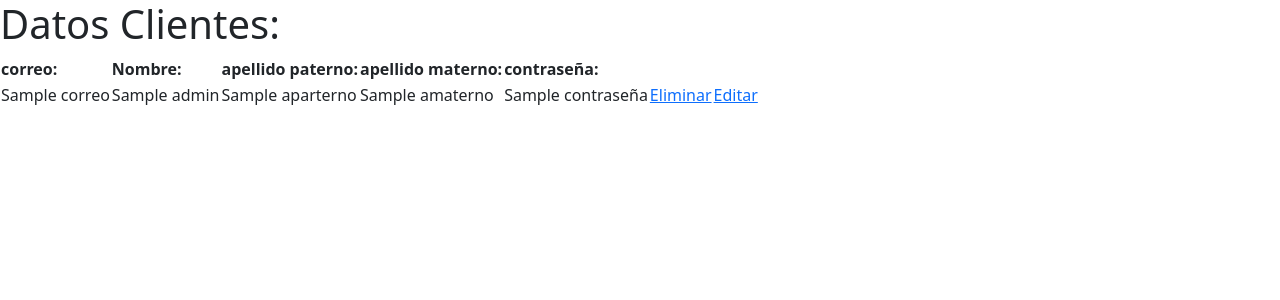
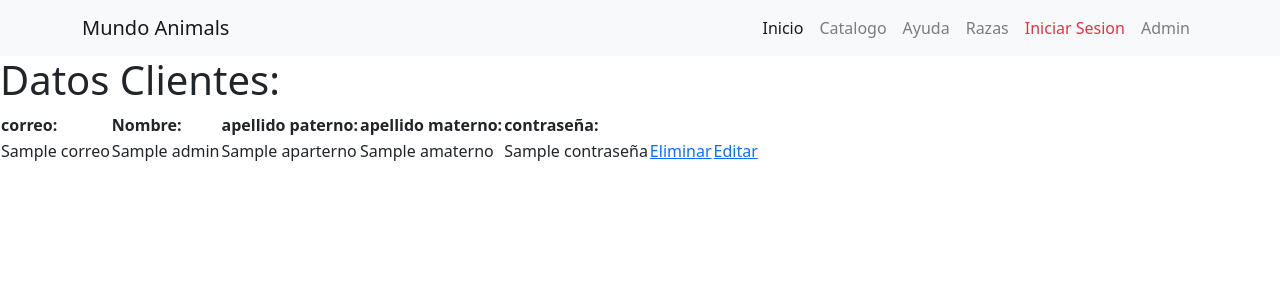
Before and after one commit to Matelunaaaaa/MiProyectoSensacional, a Django app: template productos/templates/admin.html in a window 1280 px wide. Shown: the top 300 px of the page. Run offline with Django 3.2, Linux system fonts and the light colour scheme; the template is opened without the code that fills it: most values are stand-ins (such as "Sample title", 1, 10 or a date in 2020); some libraries are stand-ins or nearby versions.

Commit message:
Add files via upload

```diff
--- a/productos/templates/Principal.html
+++ b/productos/templates/Principal.html
@@ -29,6 +29,8 @@
             <li class="nav-item"><a class="nav-link" href="{% url 'razas'%}">Razas</a>
             </li>
             <li class="nav-item">{% if user.is_authenticated %}<a class="nav-link btn btn-outline-danger text-danger" href="{% url 'logout' %}">Cerrar Sesión</a>{% else %}<a class="nav-link btn btn-outline-danger text-danger" href="http://127.0.0.1:8000/accounts/login/">Iniciar Sesion</a>{% endif %}</li>
+            <li class="nav-item"><a class="nav-link" href="{% url 'admin' %}">Admin</a></li>
+
               </ul>
             </div>
             </div>
--- a/productos/templates/admin.html
+++ b/productos/templates/admin.html
@@ -2,6 +2,7 @@
 <!DOCTYPE html>
 <html lang="en">
 <head>
+    <link rel="stylesheet" href="https://maxcdn.bootstrapcdn.com/bootstrap/4.5.2/css/bootstrap.min.css">
     <meta charset="UTF-8">
     <meta name="viewport" content="width=device-width, initial-scale=1.0">
     <title>Document</title>
@@ -10,6 +11,29 @@
     {% bootstrap_javascript %}
 </head>
 <body>
+    <div>
+        <nav class="navbar navbar-expand-lg navbar-light bg-light">
+            <div class="container">
+              <a class="navbar-brand" href="#">Mundo Animals</a>
+              <button class="navbar-toggler" type="button" data-toggle="collapse" data-target="#navbarSupportedContent" aria-controls="navbarSupportedContent" aria-expanded="false" aria-label="Toggle navigation">
+              <span class="navbar-toggler-icon"></span></button><div class="collapse navbar-collapse" id="navbarSupportedContent">
+              <ul class="navbar-nav ml-auto"><li class="nav-item active"><a class="nav-link" href="{% url 'Principal'%}">Inicio</a></li>
+              <li class="nav-item">
+              <a class="nav-link" href="{% url 'catalogo'%}">Catalogo</a></li><li class="nav-item">
+              </li>
+              <li class="nav-item">
+              <a class="nav-link" href="{% url 'ayuda'%}">Ayuda</a>
+              </li>
+              <li class="nav-item"><a class="nav-link" href="{% url 'razas'%}">Razas</a>
+              </li>
+              <li class="nav-item">{% if user.is_authenticated %}<a class="nav-link btn btn-outline-danger text-danger" href="{% url 'logout' %}">Cerrar Sesión</a>{% else %}<a class="nav-link btn btn-outline-danger text-danger" href="http://127.0.0.1:8000/accounts/login/">Iniciar Sesion</a>{% endif %}</li>
+              <li class="nav-item"><a class="nav-link" href="{% url 'admin' %}">Admin</a></li>
+
+                </ul>
+              </div>
+              </div>
+              </nav>
+    </div>
     <h1>Datos Clientes:</h1>
     <table>
         {% if admin %}
@@ -32,5 +56,10 @@
             {% endfor %}
         {% endif %}
     </table>
+
+    <script src="https://ajax.googleapis.com/ajax/libs/jquery/3.5.1/jquery.min.js"></script>
+    <script src="https://cdnjs.cloudflare.com/ajax/libs/popper.js/1.16.0/umd/popper.min.js"></script>
+    <script src="https://maxcdn.bootstrapcdn.com/bootstrap/4.5.2/js/bootstrap.min.js"></script>
+    <script src="{% static 'js/index.js' %}"></script>
 </body>
 </html>
--- a/productos/templates/ayuda.html
+++ b/productos/templates/ayuda.html
@@ -31,7 +31,9 @@
               <li class="nav-item"><a class="nav-link" href="{% url 'razas'%}">Razas</a>
               </li>
               <li class="nav-item">{% if user.is_authenticated %}<a class="nav-link btn btn-outline-danger text-danger" href="{% url 'logout' %}">Cerrar Sesión</a>{% else %}<a class="nav-link btn btn-outline-danger text-danger" href="http://127.0.0.1:8000/accounts/login/">Iniciar Sesion</a>{% endif %}</li>
-              </ul>
+              <li class="nav-item"><a class="nav-link" href="{% url 'admin' %}">Admin</a></li>
+
+                </ul>
               </div>
               </div>
               </nav>
--- a/productos/templates/catalogo.html
+++ b/productos/templates/catalogo.html
@@ -31,8 +31,10 @@
               </li>
               <li class="nav-item"><a class="nav-link" href="{% url 'razas'%}">Razas</a>
               </li>
-              <li class="nav-item">{% if user.is_authenticated %}<a class="nav-link btn btn-outline-danger text-danger" href="http://127.0.0.1:8000/accounts/login/">Cerrar Sesión</a>{% else %}<a class="nav-link btn btn-outline-danger text-danger" href="http://127.0.0.1:8000/accounts/login/">Iniciar Sesion</a>{% endif %}</li>
-              </ul>
+              <li class="nav-item">{% if user.is_authenticated %}<a class="nav-link btn btn-outline-danger text-danger" href="{% url 'logout' %}">Cerrar Sesión</a>{% else %}<a class="nav-link btn btn-outline-danger text-danger" href="http://127.0.0.1:8000/accounts/login/">Iniciar Sesion</a>{% endif %}</li>
+              <li class="nav-item"><a class="nav-link" href="{% url 'admin' %}">Admin</a></li>
+
+                </ul>
               </div>
               </div>
               </nav>
--- a/productos/templates/razas.html
+++ b/productos/templates/razas.html
@@ -30,7 +30,9 @@
               <li class="nav-item"><a class="nav-link" href="{% url 'razas'%}">Razas</a>
               </li>
               <li class="nav-item">{% if user.is_authenticated %}<a class="nav-link btn btn-outline-danger text-danger" href="{% url 'logout' %}">Cerrar Sesión</a>{% else %}<a class="nav-link btn btn-outline-danger text-danger" href="http://127.0.0.1:8000/accounts/login/">Iniciar Sesion</a>{% endif %}</li>
-              </ul>
+              <li class="nav-item"><a class="nav-link" href="{% url 'admin' %}">Admin</a></li>
+
+                </ul>
               </div>
               </div>
               </nav>
```
Also changed, not shown: productos/templates/editar_clientes.html (+28 -0 lines). Lines whose indentation alone changed are shown as unchanged.
